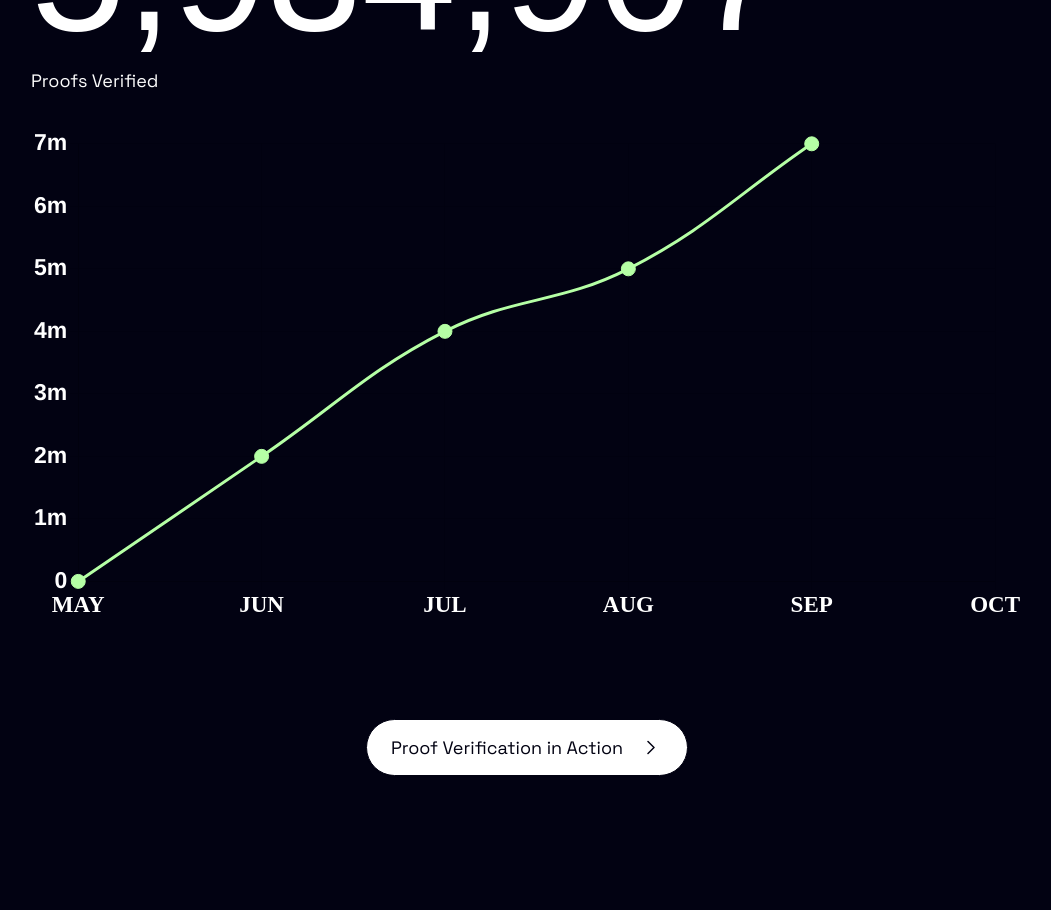
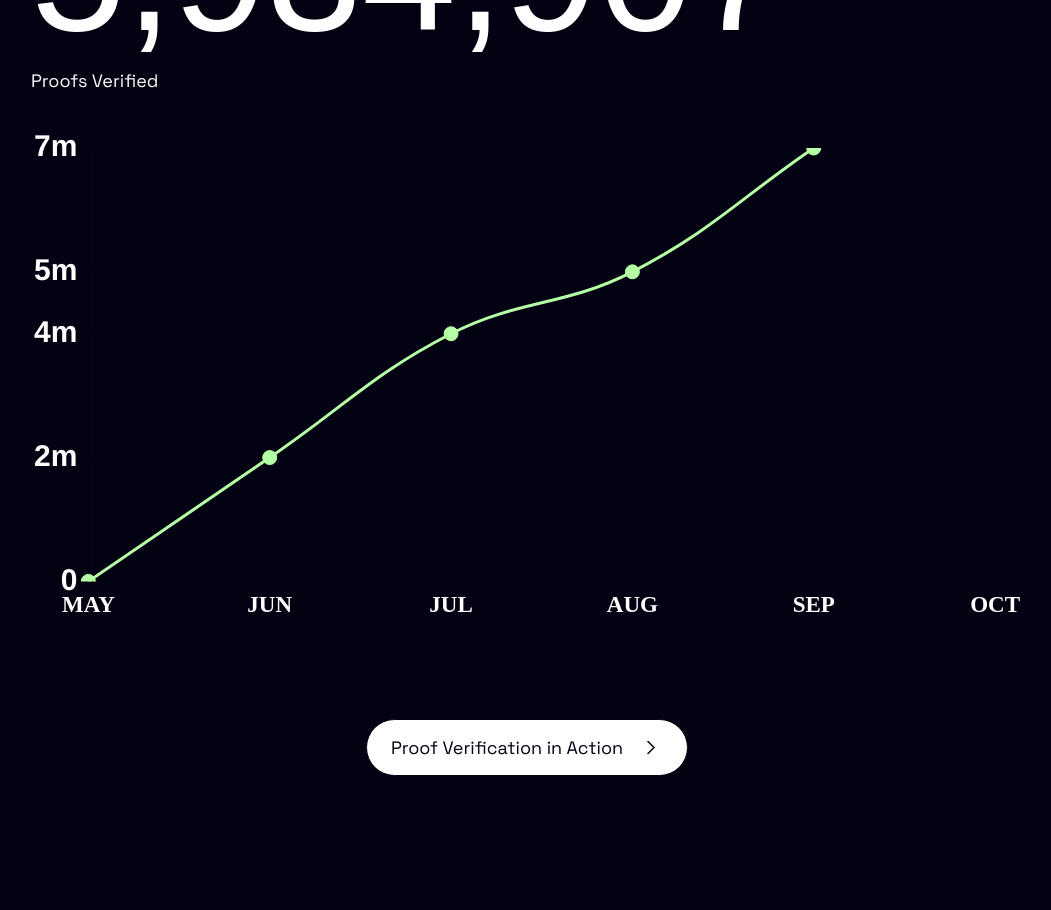
Before and after one commit to goodylove/zk_Clone, a Next.js app: page / in a window 1280 px wide. Shown: the part 4220-5130 px from the top of the page, without its empty margins (113-1164 px from the left). Built offline with nearby package versions, Linux system fonts and the light colour scheme; a web font is replaced by a local one.

Commit message:
fix chart

```diff
--- a/src/components/Empowering.tsx
+++ b/src/components/Empowering.tsx
@@ -78,6 +78,7 @@ function Empowering() {
                 className="inline-flex items-center justify-center brand-radius overflow-clip transition-all duration-200 hover:scale-105 focus:outline-none focus:ring-2 focus:ring-offset-2 text-void focus:ring-void/50 touch-target pointer-events-none"
                 aria-label="Join Discord"
               >
+
                 <Discord />
               </span>
             </Link>
--- a/src/components/ui/LineChart.tsx
+++ b/src/components/ui/LineChart.tsx
@@ -24,16 +24,6 @@ ChartJS.register(
   Legend
 );
 
-// const fontGrotesk = getComputedStyle(document.documentElement)
-//   .getPropertyValue("--font-grotesk")
-//   .trim();
-
-// ChartJS.defaults.font = {
-//   family: "--font-space-grotesk",
-//   size: 13,
-//   weight: 700,
-// };
-
 const options: ChartOptions<"line"> = {
   responsive: true,
   plugins: {
@@ -46,20 +36,24 @@ const options: ChartOptions<"line"> = {
   },
   scales: {
     y: {
+      min: 0,
+      max: 7000000,
       ticks: {
         color: "#ffffff",
         font: {
           weight: 700,
-          size: 23,
+          size: 30,
           //   family: "sans",
         },
 
         callback: function (tickValue) {
           // Safely cast to number and format
           const value = Number(tickValue);
-          if (value >= 1_000_000) return value / 1_000_000 + "m";
-          //   if (value >= 1_000) return value / 1_000 + "k";
-          return value;
+          if ([0, 2000000, 4000000, 5000000, 7000000].includes(value)) {
+            if (value >= 1_000_000) return value / 1_000_000 + "m";
+
+            return value;
+          }
         },
       },
     },
```
